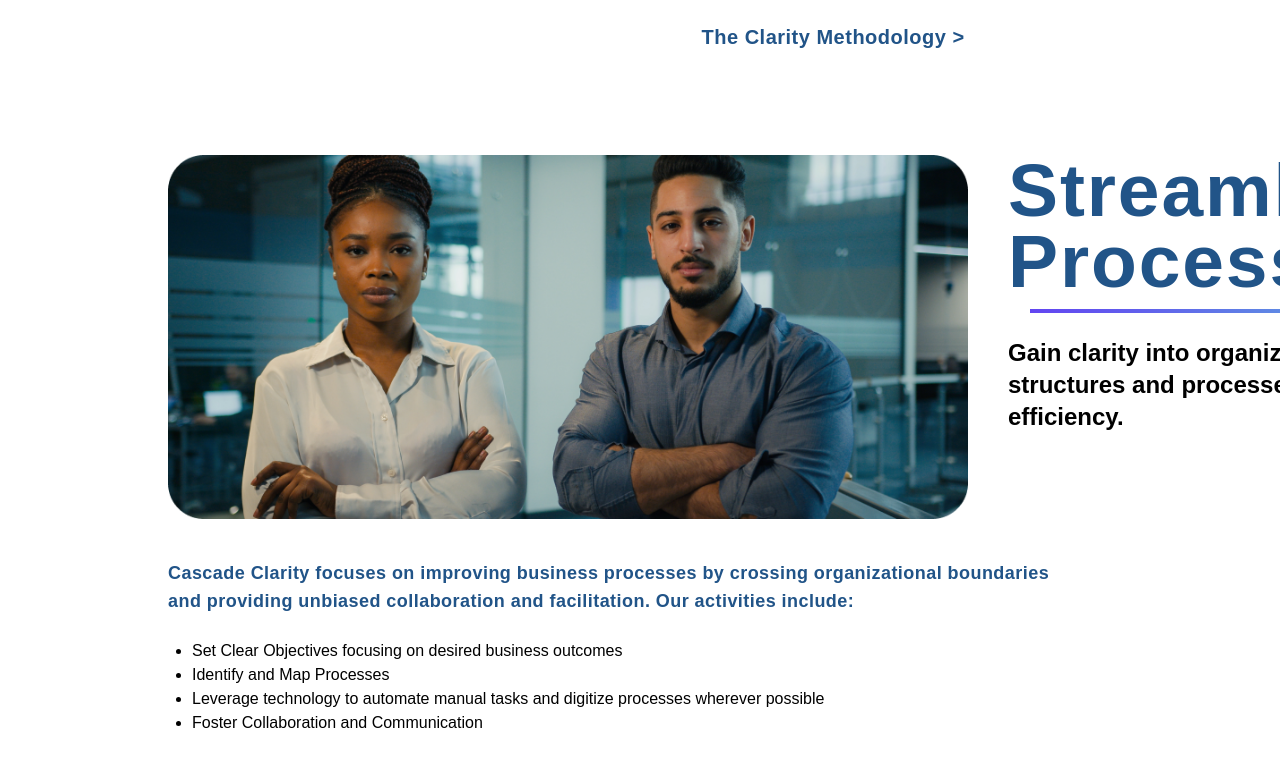
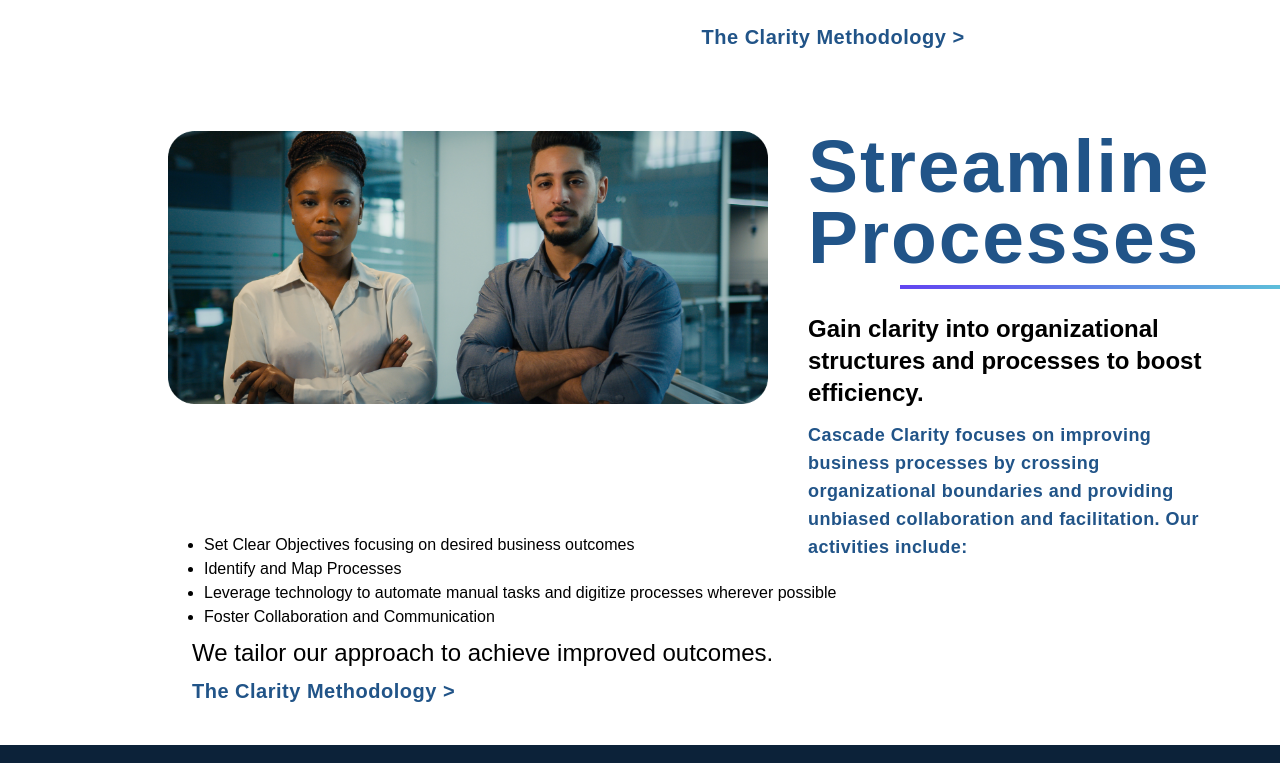
Before and after one commit to SalesBox-EM/cascade, a React (Create React App) app: page /Cascading in a window 1280 px wide. Shown: the part 2697-3460 px from the top of the page. Built offline with nearby package versions, Linux system fonts and the light colour scheme.

Commit message:
Latest Updates

```diff
--- a/public/index.html
+++ b/public/index.html
@@ -2,9 +2,21 @@
 <html lang="en">
 	<head>
 		<meta charset="utf-8" />
-		<link
-			rel="icon"
-			href="%PUBLIC_URL%/favicon.ico" />
+
+		<meta
+			name="keywords"
+			content="Cascade,Cascade Clarity, CEO, business,grow" />
+		<meta />
+
+		<meta
+			name="robots"
+			content="index,follow" />
+		<meta
+			property="og:type"
+			content="website" />
+		<meta
+			property="og:description"
+			content="Cascade Clarity Consulting Services for CEOs & Senior Leadership" />
 		<meta
 			name="viewport"
 			content="width=device-width, initial-scale=1" />
@@ -13,10 +25,12 @@
 			content="#000000" />
 		<meta
 			name="description"
-			content="Web site created using create-react-app" />
+			content="Cascade Clarity Consulting Services for CEOs & Senior Leadership" />
+
 		<link
-			rel="apple-touch-icon"
-			href="%PUBLIC_URL%/logo192.png" />
+			rel="icon"
+			href="%PUBLIC_URL%/favicon.ico" />
+
 		<!--
       manifest.json provides metadata used when your web app is installed on a
       user's mobile device or desktop. See https://developers.google.com/web/fundamentals/web-app-manifest/
--- a/src/Components/Pages/Cascading.jsx
+++ b/src/Components/Pages/Cascading.jsx
@@ -231,7 +231,7 @@
                         <h6 className='text-lg'>Cascade Clarity surfaces and validates departmental ratios to highlight areas of extraordinary expense. Activities include working with Finance and individual departments to create a Ratio Scorecard to include but not limited to:
                         </h6>
                         <ul className='text-[#215488] font-normal list-disc p-5'>
-                            <li>      Sales Expense / Total Revenue
+                            <li> Sales Expense / Total Revenue
                             </li>
                             <li className=''>Marketing Expense / Total Revenue
                             </li>
@@ -248,23 +248,60 @@
                     </div>
                 </div>
             </div>
-            <div ref={scrollRef7} className='flex flex-col w-full items-center justify-center overflow-hidden  h-full'>
-                <div className='lg:w-[80%] w-[100%] lg:p-10 mt-6 mb-6   h-full flex items-start justify-around gap-10'>
+            <div ref={scrollRef7} className=' lg:flex hidden flex-col w-full items-center justify-center overflow-hidden  h-full'>
+                <div className='lg:w-[80%] w-[100%] lg:p-10 h-full flex items-start justify-around gap-10'>
                     <div className=' '>
-                        <img src={person3} className=' max-w-[800px] hidden lg:flex' alt="" />
+                        <img src={person3} className=' w-full min-w-[600px] ' alt="" />
                     </div>
-                    <div className='lg:w-2/4  relative'>
+                    <div className='lg:w-3/4  relative'>
                         <h1 className='text-[#215488]'>Streamline
                         </h1>
                         <h1 className='text-[#215488] lg:mb-3 mb-6'> Processes</h1>
-                        <img src={underLine} className='lg:min-w-[630px] min-w-[400px] absolute lg:right-[-250px]    right-[-150px] ' alt="" />
+                        <img src={underLine} className='2xl:min-w-[630px] lg:min-w-[500px] xl:min-w-[560px] absolute lg:right-[-250px]    right-[-150px] ' alt="" />
+                        <h6 className='mt-10 lg:text-2xl  mb-3  font-semibold'>Gain clarity into organizational structures and processes to boost efficiency.</h6>
+                        <div className=''>
+                            <h4 className='text-[#215488] font-semibold text-lg mt-3 flex '>
+                                Cascade Clarity focuses on improving business processes by crossing organizational boundaries  and providing unbiased collaboration and facilitation. Our activities include:
+                            </h4>
+                        </div>
+                    </div>
+                </div>
+                <div className='lg:w-[70%] -mt-20 mb-10 w-[100%]'>
+                    <ul className='list-disc mt-3 ml-3'>
+                        <li>  Set Clear Objectives focusing on desired business outcomes
+                        </li>
+                        <li> Identify and Map Processes
+                        </li>
+                        <li> Leverage technology to automate manual tasks and digitize processes wherever possible
+                        </li>
+                        <li> Foster Collaboration and Communication</li>
+                    </ul>
+                    <h2 className='text-2xl mb-2 mt-2 '>
+                        We tailor our approach to achieve improved outcomes.
+                    </h2>
+                    <HashLink to="/SmartTech/#Methodology">
+                        <h5 className=' text-xl font-bold text-[#215488] hover:text-sky-600 transition-all ease-in duration-300 w-fit '>The Clarity Methodology {'>'}</h5>
+                    </HashLink>
+                </div>
 
-                        <h6 className='mt-10 lg:text-2xl  mb-3  font-semibold'>Gain clarity into organizational structures and processes to boost efficiency.</h6>
+            </div>
+
+            <div className='flex lg:hidden flex-col w-full items-center justify-center overflow-hidden  h-full'>
+                <div className='lg:w-[80%] w-[100%] lg:p-10 mt-6 mb-6   h-full flex flex-col items-center justify-center '>
+                    <div className='lg:w-2/4 flex items-center justify-center flex-col  relative'>
+                        <h1 className='text-[#215488] mb-3'>Streamline Processes
+                        </h1>
+
+                    </div>
+                    <div className='flex items-center justify-center '>
+                        <img src={person3} className=' w-[90%] ' alt="" />
                     </div>
                 </div>
             </div>
-            <div className='flex flex-col w-full items-center  h-full'>
+            <div className='flex flex-col lg:hidden w-full items-center  h-full'>
                 <div className='lg:w-[80%] w-[90%] -mt-16  lg:p-10 p-6   h-full  gap-10'>
+                    <h6 className=' lg:text-2xl  mb-3 mt-6   font-semibold'>Gain clarity into organizational structures and processes to boost efficiency.</h6>
+
                     <h4 className='text-[#215488] font-semibold hidden lg:flex text-lg'>
                         Cascade Clarity focuses on improving business processes by crossing organizational boundaries
                     </h4>
```
Also changed, not shown: public/logo192.png (deleted), public/logo512.png (deleted), public/manifest.json.
